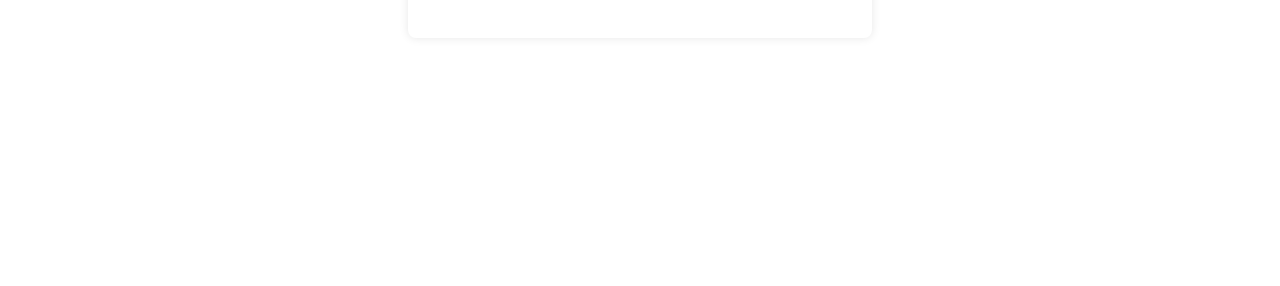
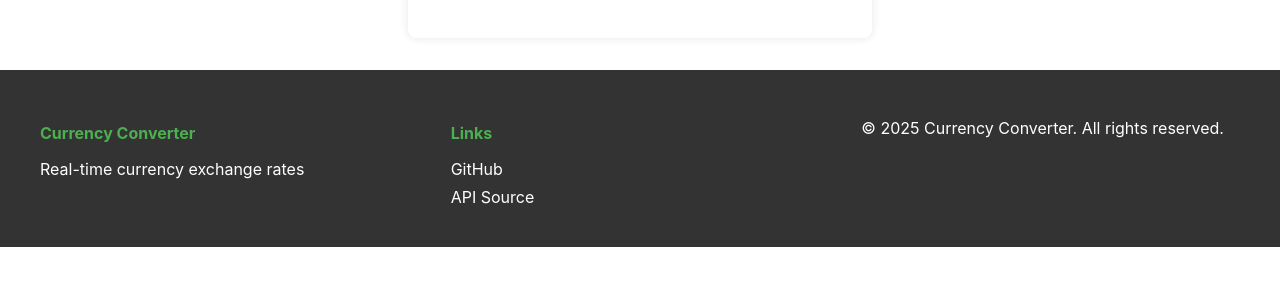
Before and after one commit to denys-semanchuk/Currency-Converter, a React (Create React App) app: page / in a window 1280 px wide. Shown: the part 470-756 px from the top of the page. Built offline with nearby package versions, Linux system fonts and the light colour scheme; no server answers.

Commit message:
added footer

```diff
--- a/src/App.tsx
+++ b/src/App.tsx
@@ -1,6 +1,7 @@
 import React from 'react';
 import { Converter } from './components/Converter/Converter';
 import { Toaster } from 'react-hot-toast';
+import { Footer } from 'components/Footer/Footer';
 
 function App() {
   return (
@@ -27,8 +28,10 @@ function App() {
           },
         }}
       />
-      <Converter />
-
+      <main>
+        <Converter />
+      </main>
+      <Footer />
     </div>
   );
 }
--- a/src/components/ConverterForm/ConverterForm.tsx
+++ b/src/components/ConverterForm/ConverterForm.tsx
@@ -36,7 +36,6 @@ export const ConverterForm = () => {
     <div className="converter-container">
       <h2>Currency Converter</h2>
       <form onSubmit={handleSubmit}>
-        <FavoriteCurrencies />
         <div className="form-group">
           <AmountInput />
         </div>
@@ -114,6 +113,7 @@ export const ConverterForm = () => {
         </button>
       </form>
 
+      <FavoriteCurrencies />
       {state.result && (
         <div className="result">
           <h3>Result:</h3>
@@ -124,7 +124,7 @@ export const ConverterForm = () => {
         fromCurrency={state.fromCurrency}
         toCurrency={state.toCurrency}
       />
-       <ExchangeRateWidget
+      <ExchangeRateWidget
         fromCurrency={state.fromCurrency}
         toCurrency={state.toCurrency}
       />
--- /dev/null
+++ b/src/components/Footer/Footer.css
@@ -0,0 +1,38 @@
+.footer {
+  background-color: #333;
+  color: white;
+  padding: 2rem 0;
+  margin-top: auto;
+}
+
+.footer-content {
+  max-width: 1200px;
+  margin: 0 auto;
+  display: flex;
+  justify-content: space-between;
+  align-items: flex-start;
+  padding: 0 2rem;
+  flex-wrap: wrap;
+  gap: 2rem;
+}
+
+.footer-section {
+  flex: 1;
+  min-width: 250px;
+}
+
+.footer-section h4 {
+  margin-bottom: 1rem;
+  color: #4caf50;
+}
+
+.footer-section a {
+  display: block;
+  color: white;
+  text-decoration: none;
+  margin-bottom: 0.5rem;
+}
+
+.footer-section a:hover {
+  color: #4caf50;
+}
--- /dev/null
+++ b/src/components/Footer/Footer.tsx
@@ -0,0 +1,29 @@
+import React from 'react';
+import './Footer.css';
+
+export const Footer = () => {
+  const currentYear = new Date().getFullYear();
+
+  return (
+    <footer className="footer">
+      <div className="footer-content">
+        <div className="footer-section">
+          <h4>Currency Converter</h4>
+          <p>Real-time currency exchange rates</p>
+        </div>
+        <div className="footer-section">
+          <h4>Links</h4>
+          <a href="https://github.com/denys-semanchuk" target="_blank" rel="noopener noreferrer">
+            GitHub
+          </a>
+          <a href="https://frankfurter.dev/" target="_blank" rel="noopener noreferrer">
+            API Source
+          </a>
+        </div>
+        <div className="footer-section">
+          <p>© {currentYear} Currency Converter. All rights reserved.</p>
+        </div>
+      </div>
+    </footer>
+  );
+};
```
